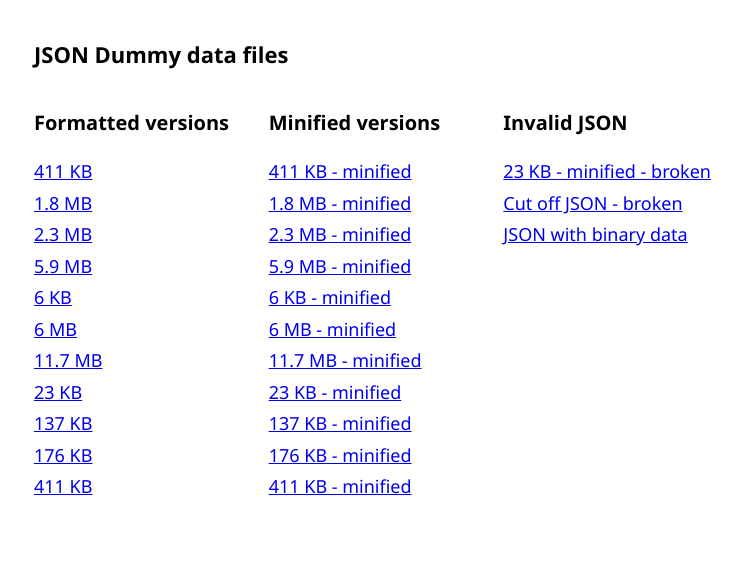
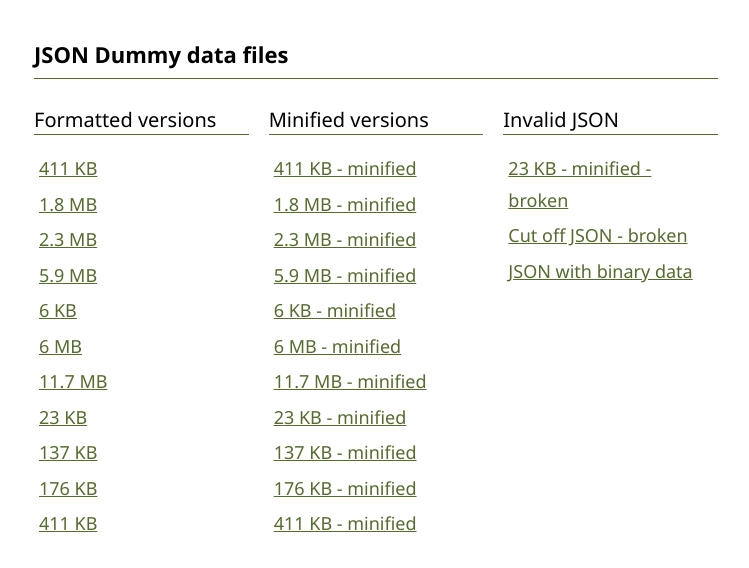
Before and after one commit to codepo8/json-dummy-data, a plain HTML site: page index.html in a window 1280 px wide. Shown: the whole page, without its empty margins (264-1013 px from the left). Drawn offline with Linux system fonts and the light colour scheme.

Commit message:
Style fixes

```diff
--- a/index.html
+++ b/index.html
@@ -27,15 +27,33 @@
         }
         h1 {
             font-size: 1.1em;
+            border-bottom: 1px solid darkolivegreen;
+            padding-bottom: 5px;
         }
         h2 {
             font-size: 1em;
+            font-weight: normal;
+            line-height: .9;
+            border-bottom: 1px solid darkolivegreen;
+            padding-bottom: 5px;
         }
         ul {
             font-size: .9em;
             list-style: none;
             margin: 0;
             padding: 0;
+        }
+        a {
+            display: block;
+            color: darkolivegreen;
+            padding: 2px 5px;
+            transition: 300ms;
+            border-radius: 5px;
+            cursor: pointer;
+        }
+        a:hover {
+            background: darkolivegreen;
+            color: #fff;
         }
 
     </style>
```
